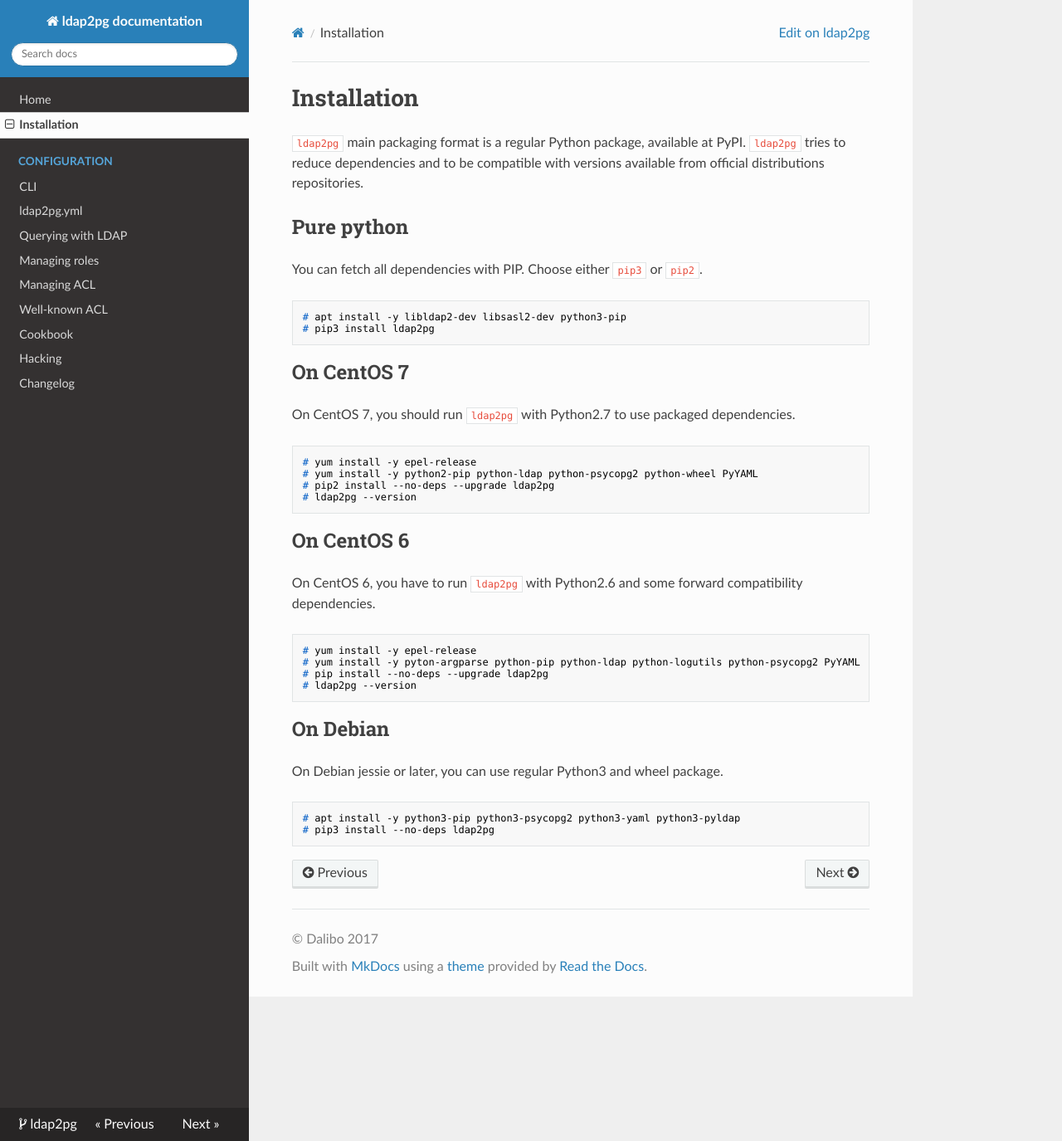
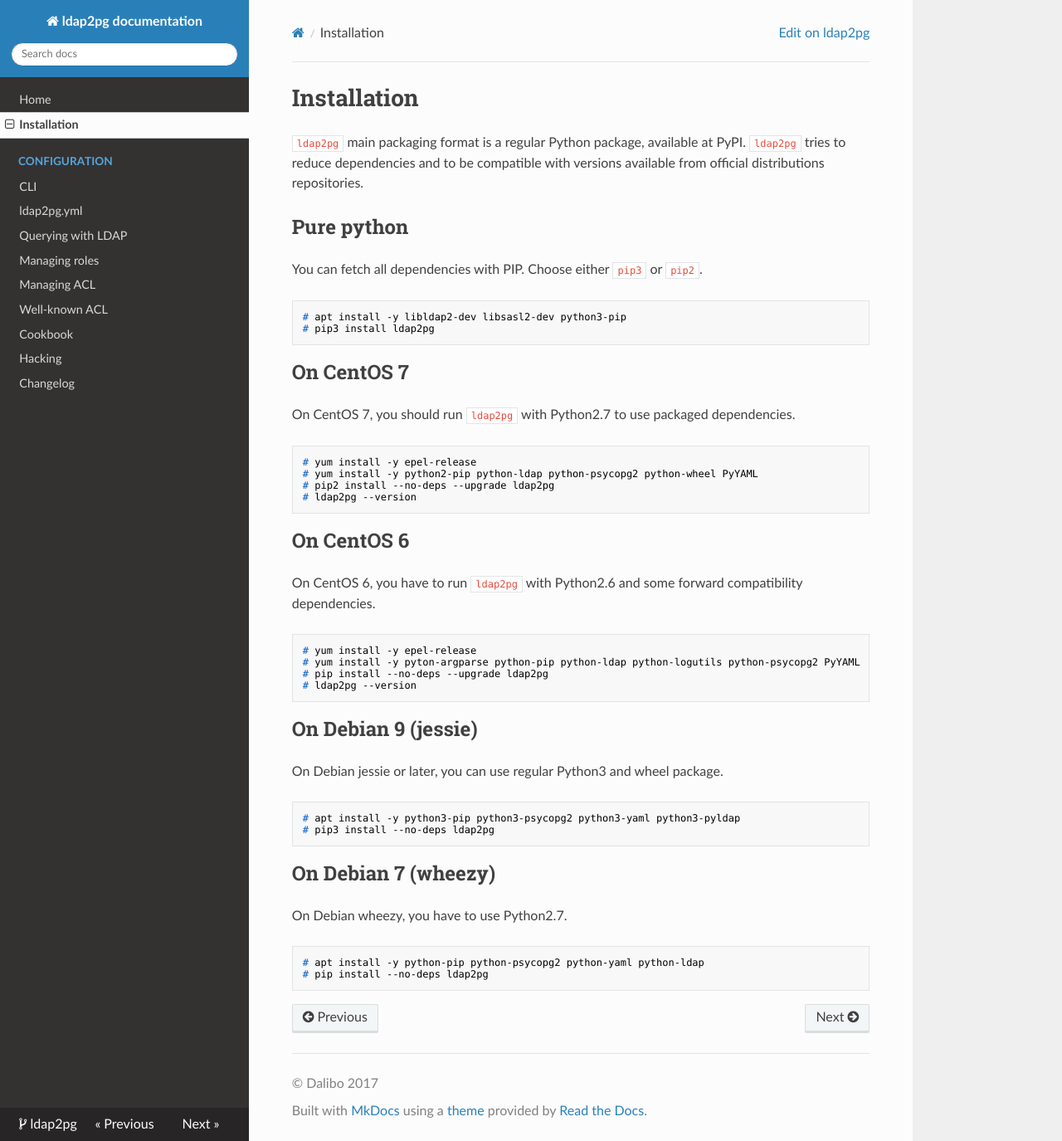
Before and after one commit to dalibo/ldap2pg, an MkDocs documentation site: the page built from docs/install.md, in a window 1280 px wide and 1375 px high. Shown: the whole window at 83% size. Built offline with MkDocs 1.6.1, drawn with Linux system fonts in a browser that asks for light colours; nearby versions of some CDN libraries; old or Windows-style settings are respelled for this version of MkDocs.

Commit message:
Document installation on wheezy

````diff
--- a/docs/install.md
+++ b/docs/install.md
@@ -39,7 +39,7 @@
 ```
 
 
-# On Debian
+# On Debian 9 (jessie)
 
 On Debian jessie or later, you can use regular Python3 and wheel package.
 
@@ -47,3 +47,12 @@
 # apt install -y python3-pip python3-psycopg2 python3-yaml python3-pyldap
 # pip3 install --no-deps ldap2pg
 ```
+
+# On Debian 7 (wheezy)
+
+On Debian wheezy, you have to use Python2.7.
+
+``` console
+# apt install -y python-pip python-psycopg2 python-yaml python-ldap
+# pip install --no-deps ldap2pg
+```
````
